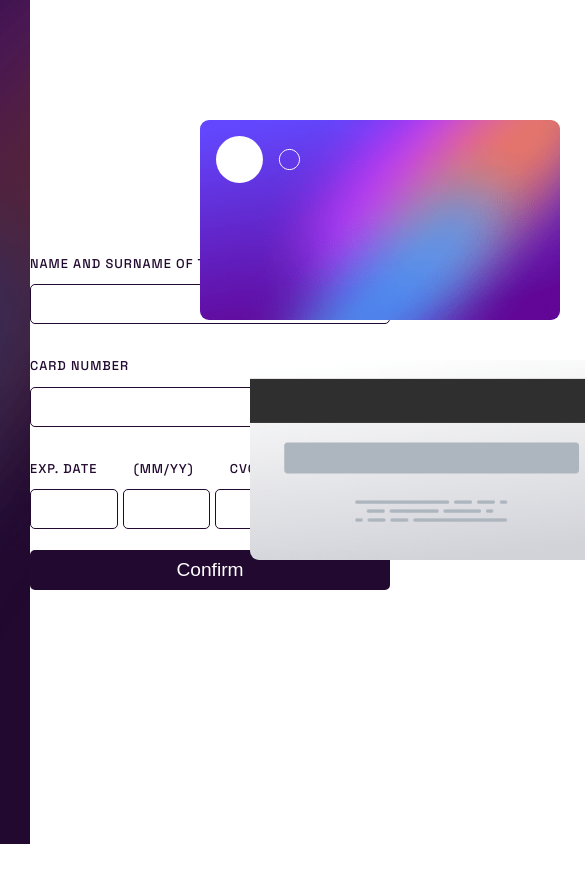
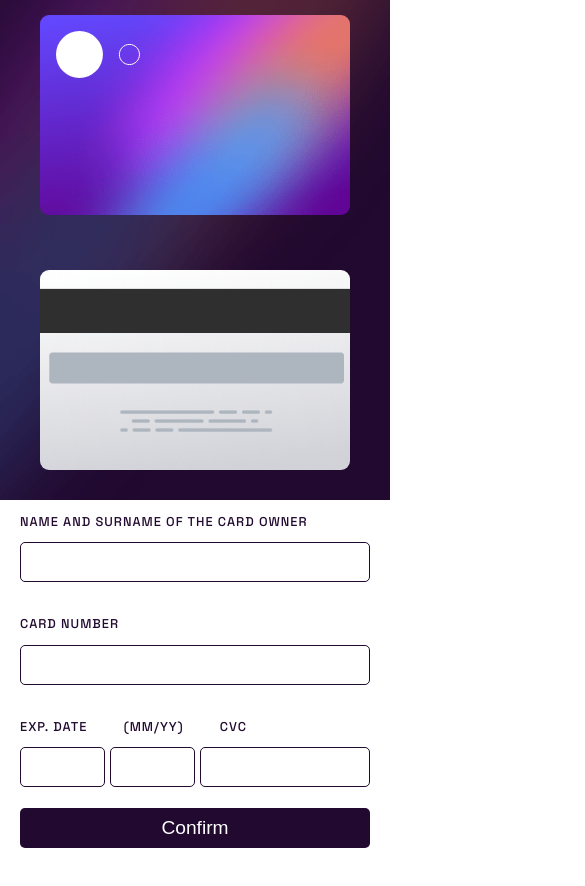
Before and after one commit to ajarek/react-14-interactive-card, a plain HTML site: page index.html in a window 390 px wide. Shown: the top 886 px of the page, 585 px wide, since content can reach past the window. Before the commit the page ends 844 px from the top, so only its background shows below. Drawn offline with nearby package versions, Linux system fonts and the light colour scheme.

Commit message:
add responsive

```diff
--- a/style.css
+++ b/style.css
@@ -21,14 +21,23 @@ body {
   align-items: center;
   font-family: "Space Grotesk", sans-serif;
 }
+.root {
+  display: flex;
+  flex-direction: column;
+  align-items: center;
+  justify-content: center;
+  width: 100%;
+  height: 100%;
+}
 .container {
   width: 100vw;
+  max-width: 1200px;
   display: grid;
-  grid-template-columns:1fr 2fr;
+  grid-template-columns: 1fr 2fr;
   position: relative;
 }
 .container-left {
- background-image: url('/images/bg-main-desktop.png');
+  background-image: url("/images/bg-main-desktop.png");
   background-repeat: no-repeat;
   background-size: cover;
   background-position: center;
@@ -39,9 +48,8 @@ body {
   display: flex;
   justify-content: center;
   align-items: center;
-
 }
-.form{
+.form {
   width: 360px;
   height: 360px;
   display: flex;
@@ -49,12 +57,13 @@ body {
   justify-content: space-evenly;
   align-items: flex-start;
 }
-label{
+label {
   font-size: 0.8rem;
   letter-spacing: 1px;
   color: var(--very-dark-violet);
 }
-input,button {
+input,
+button {
   width: 100%;
   height: 40px;
   background: transparent;
@@ -66,64 +75,64 @@ input,button {
   border-radius: 5px;
   text-align: center;
 }
-button{
+button {
   background: var(--very-dark-violet);
   color: var(--white);
   border: none;
   cursor: pointer;
 }
-button:hover{
+button:hover {
   background: var(--first-gradient);
   border: 1px solid var(--very-dark-violet);
 }
-.row{
+.row {
   display: grid;
   grid-template-columns: 1fr 1fr 2fr;
   gap: 5px;
 }
 
-span{
-    margin-right:2rem;
+span {
+  margin-right: 2rem;
 }
-p{
+p {
   font-size: 0.7rem;
   color: var(--red);
   margin-top: 0.5rem;
 }
-.card-awers{
+.card-awers {
   width: 360px;
   height: 200px;
   border-radius: 9px;
   position: absolute;
   top: 120px;
-  left: 200px;
-  background-image: url('./images/bg-card-front.png');
+  left: 150px;
+  background-image: url("./images/bg-card-front.png");
   background-size: cover;
   background-position: center;
   background-repeat: no-repeat;
 }
-.card-rewers{
+.card-rewers {
   width: 360px;
   height: 200px;
   border-radius: 9px;
   position: absolute;
   top: 360px;
-  left: 250px;
-  background-image: url('./images/bg-card-back.png');
+  left: 200px;
+  background-image: url("./images/bg-card-back.png");
   background-size: cover;
   background-position: center;
   background-repeat: no-repeat;
 }
-.logo{
+.logo {
   width: 84px;
   height: 47px;
-    background-image: url('./images/card-logo.svg');
+  background-image: url("./images/card-logo.svg");
   background-size: cover;
   background-position: center;
   background-repeat: no-repeat;
   margin: 1rem;
 }
-.number-card{
+.number-card {
   width: 100%;
   height: 100%;
   display: flex;
@@ -135,7 +144,7 @@ p{
   font-size: 1.2rem;
   letter-spacing: 3px;
 }
-.data-card{
+.data-card {
   width: 100%;
   height: 100%;
   display: flex;
@@ -148,7 +157,7 @@ p{
   font-size: 1rem;
   letter-spacing: 3px;
 }
-.cvc{
+.cvc {
   width: 100%;
   height: 100%;
   display: flex;
@@ -161,10 +170,10 @@ p{
   font-size: 1rem;
   letter-spacing: 3px;
 }
-.form-hide{
+.form-hide {
   display: none;
 }
-.boardData{
+.boardData {
   width: 300px;
   height: 100%;
   position: absolute;
@@ -172,10 +181,64 @@ p{
   flex-direction: column;
   justify-content: space-evenly;
   align-items: center;
-
 }
-ul{
+ul {
   list-style: none;
   padding: 0;
   margin: 0;
 }
+@media screen and (max-width: 1160px) {
+  .card-awers {
+    left: 3%;
+  }
+  .card-rewers {
+    left: 3%;
+  }
+}
+@media screen and (max-width: 900px) {
+  body {
+    height: 100%;
+  }
+  .container {
+    grid-template-columns: 1fr;
+    grid-template-rows: 1fr 2fr;
+  }
+  .card-awers {
+    top: 1%;
+    left: 50%;
+    transform: translateX(-50%);
+  }
+  .card-rewers {
+    top: 18%;
+    left: 50%;
+    transform: translateX(-50%);
+  }
+  .container-left {
+    width: 100vw;
+    height: 500px;
+  }
+  .container-right {
+    width: 100vw;
+    height: 100%;
+    align-items: flex-start;
+  }
+}
+@media screen and (max-width: 400px) {
+  .card-awers {
+    width: 310px;
+  }
+  .card-rewers {
+    width: 310px;
+  }
+  .container-left {
+    width: 100vw;
+  }
+  form {
+    width: 100%;
+    padding: 0 5px;
+  }
+  .boardData{
+    width: 100%;
+    height: 40%;
+  }
+}
```
Lines whose indentation alone changed are shown as unchanged.
